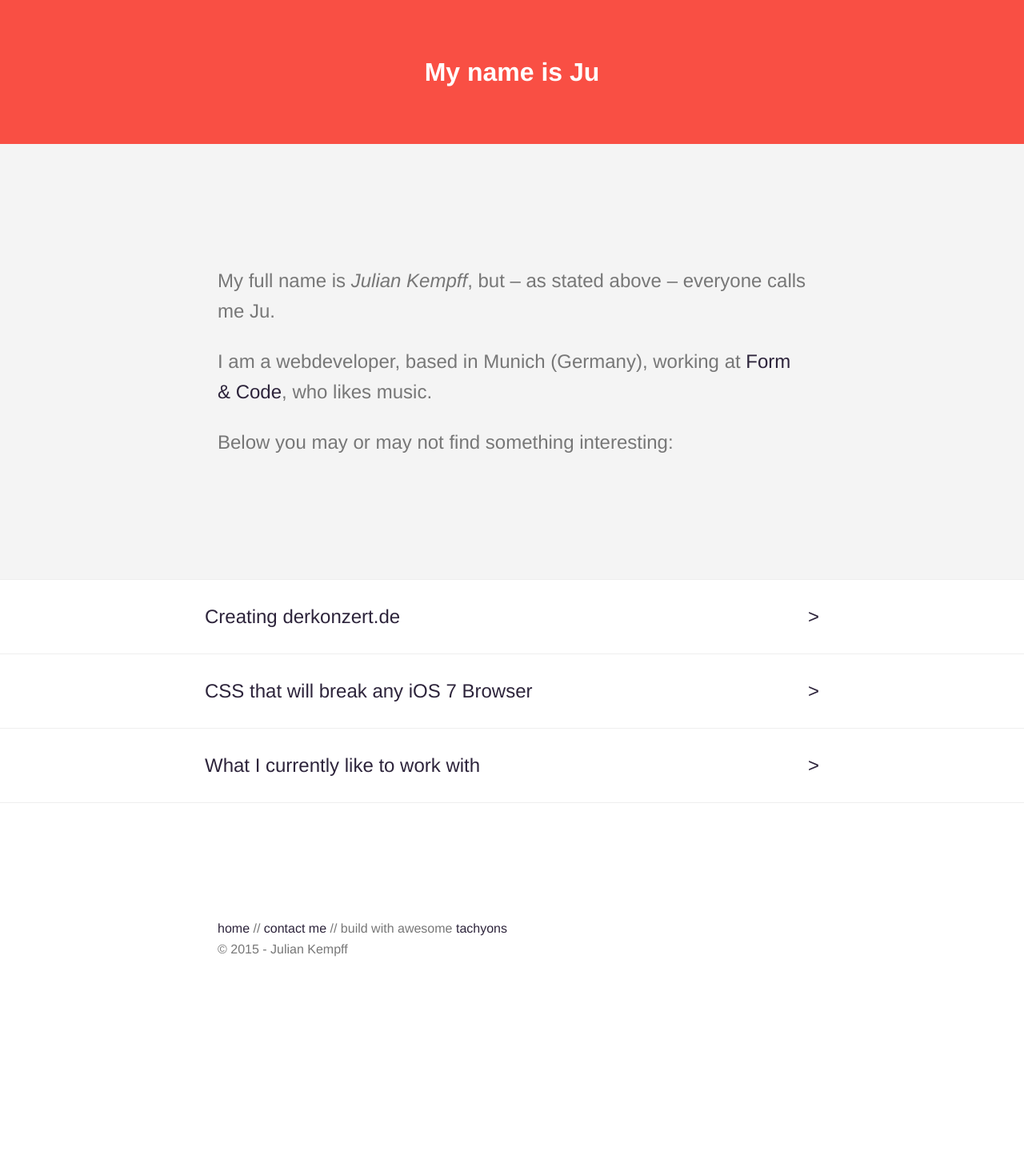
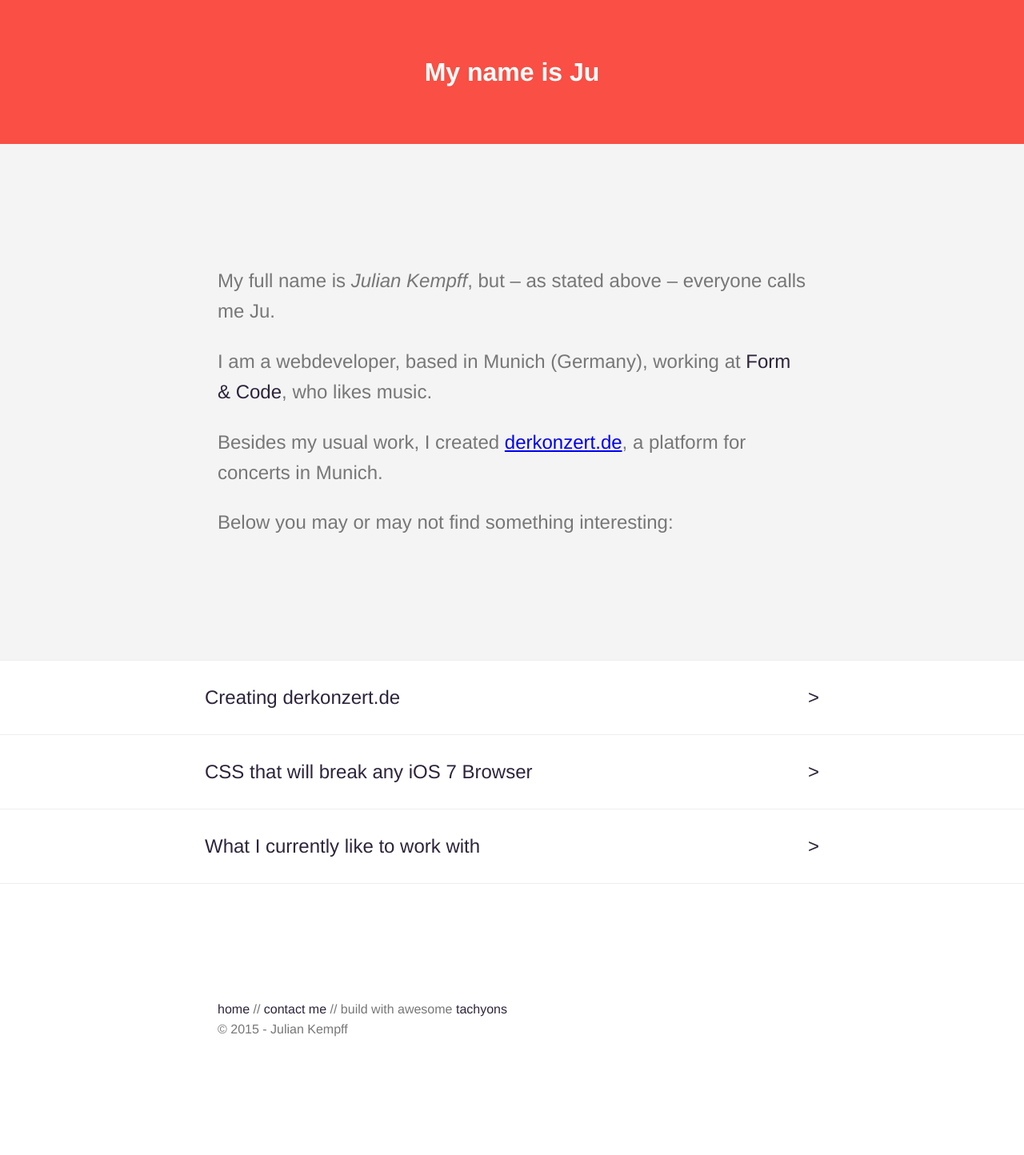
Before and after one commit to jkempff/jkempff.github.io, a Jekyll site: the page built from index.html, in a window 1280 px wide. Shown: the whole page at 80% size. Built offline with Jekyll 4.4.1, drawn with Linux system fonts in a browser that asks for light colours; the list of posts is cut into pages by our own code; before the commit the page ends 1343 px from its top, so only the background shows below that.

Commit message:
added derkonzert as a project

```diff
--- a/index.html
+++ b/index.html
@@ -8,6 +8,7 @@ title: My name is Ju
             <div class="pln lh-copy">
                 <p>My full name is <em>Julian Kempff</em>, but &ndash; as stated above &ndash; everyone calls me Ju.</p>
                 <p>I am a webdeveloper, based in Munich (Germany), working at <a href="http://formundcode.de" class="link">Form &amp; Code</a>, who likes music.</p>
+                <p>Besides my usual work, I created <a href="http://derkonzert.de">derkonzert.de</a>, a platform for concerts in Munich.</p>
                 <p>Below you may or may not find something interesting:</p>
             </div>
         </div>
```
